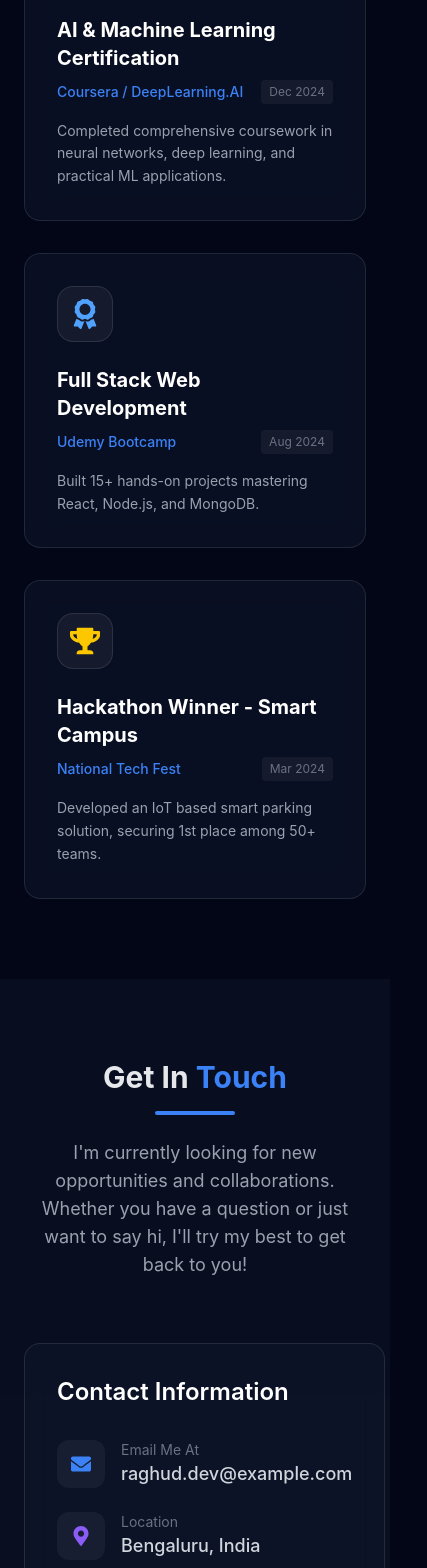
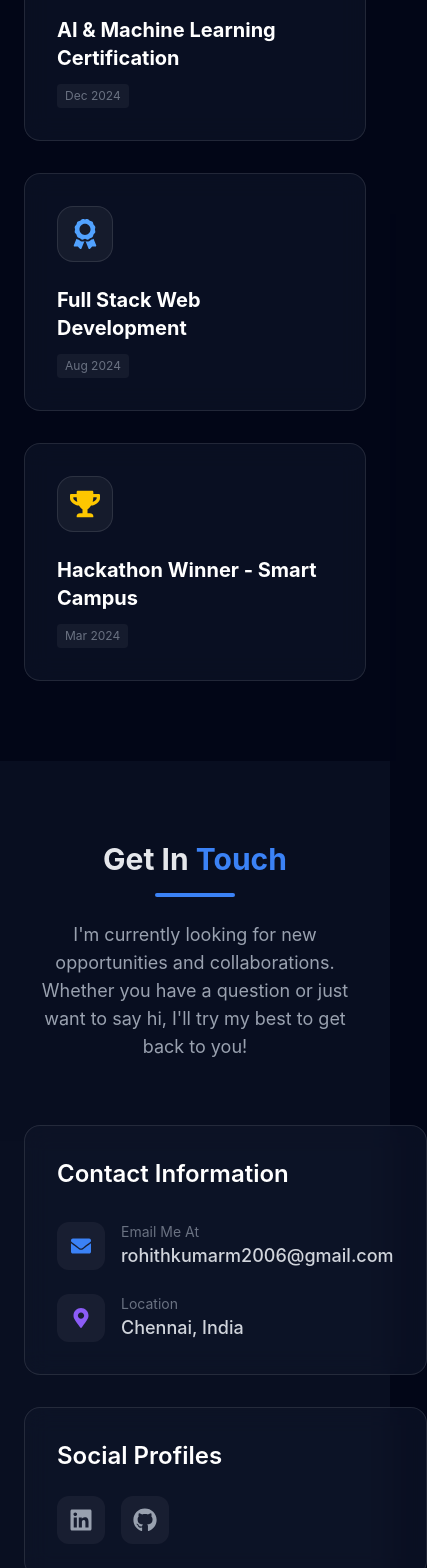
Before and after one commit to Rohithx-07/rohith-kumar-m-portfolio, a React (Vite) app: page / in a window 390 px wide. Shown: the part 6480-8048 px from the top of the page, 427 px wide, since content can reach past the window. Built offline with nearby package versions, Linux system fonts and the light colour scheme.

Commit message:
Add files via upload

```diff
--- a/src/sections/Certifications.jsx
+++ b/src/sections/Certifications.jsx
@@ -4,24 +4,18 @@ import { FaAward, FaTrophy, FaCertificate } from "react-icons/fa";
 const achievements = [
     {
         title: "AI & Machine Learning Certification",
-        issuer: "Coursera / DeepLearning.AI",
         date: "Dec 2024",
-        icon: <FaCertificate className="text-green-400 text-3xl" />,
-        description: "Completed comprehensive coursework in neural networks, deep learning, and practical ML applications.",
+        icon: <FaCertificate className="text-green-400 text-3xl" />
     },
     {
         title: "Full Stack Web Development",
-        issuer: "Udemy Bootcamp",
         date: "Aug 2024",
-        icon: <FaAward className="text-blue-400 text-3xl" />,
-        description: "Built 15+ hands-on projects mastering React, Node.js, and MongoDB.",
+        icon: <FaAward className="text-blue-400 text-3xl" />
     },
     {
         title: "Hackathon Winner - Smart Campus",
-        issuer: "National Tech Fest",
         date: "Mar 2024",
-        icon: <FaTrophy className="text-yellow-400 text-3xl" />,
-        description: "Developed an IoT based smart parking solution, securing 1st place among 50+ teams.",
+        icon: <FaTrophy className="text-yellow-400 text-3xl" />
     },
 ];
 
@@ -62,15 +56,10 @@ const Certifications = () => {
                                     {item.icon}
                                 </div>
 
-                                <h3 className="text-xl font-bold text-white mb-2">{item.title}</h3>
-                                <div className="flex items-center justify-between mb-4">
-                                    <span className="text-sm font-medium text-primary">{item.issuer}</span>
+                                <h3 className="text-xl font-bold text-white mb-3">{item.title}</h3>
+                                <div className="flex items-center">
                                     <span className="text-xs text-gray-500 bg-white/5 px-2 py-1 rounded">{item.date}</span>
                                 </div>
-
-                                <p className="text-gray-400 text-sm leading-relaxed">
-                                    {item.description}
-                                </p>
                             </div>
                         </motion.div>
                     ))}
--- a/src/sections/Contact.jsx
+++ b/src/sections/Contact.jsx
@@ -22,14 +22,14 @@ const Contact = () => {
                     </p>
                 </motion.div>
 
-                <div className="grid md:grid-cols-2 gap-12 items-start">
+                <div className="max-w-4xl mx-auto">
                     {/* Contact Info */}
                     <motion.div
-                        initial={{ opacity: 0, x: -50 }}
-                        whileInView={{ opacity: 1, x: 0 }}
+                        initial={{ opacity: 0, y: 30 }}
+                        whileInView={{ opacity: 1, y: 0 }}
                         viewport={{ once: true }}
                         transition={{ duration: 0.6, delay: 0.2 }}
-                        className="space-y-8"
+                        className="grid md:grid-cols-2 gap-8"
                     >
                         <div className="glass p-8 rounded-2xl flex flex-col gap-6">
                             <h3 className="text-2xl font-semibold text-white mb-2">Contact Information</h3>
@@ -40,8 +40,8 @@ const Contact = () => {
                                 </div>
                                 <div>
                                     <p className="text-sm text-gray-500">Email Me At</p>
-                                    <a href="mailto:raghud.dev@example.com" className="font-medium text-lg">
-                                        raghud.dev@example.com
+                                    <a href="mailto:rohithkumarm2006@gmail.com" className="font-medium text-lg">
+                                        rohithkumarm2006@gmail.com
                                     </a>
                                 </div>
                             </div>
@@ -52,16 +52,16 @@ const Contact = () => {
                                 </div>
                                 <div>
                                     <p className="text-sm text-gray-500">Location</p>
-                                    <p className="font-medium text-lg">Bengaluru, India</p>
+                                    <p className="font-medium text-lg">Chennai, India</p>
                                 </div>
                             </div>
                         </div>
 
-                        <div className="glass p-8 rounded-2xl">
+                        <div className="glass p-8 rounded-2xl h-full flex flex-col">
                             <h3 className="text-2xl font-semibold text-white mb-6">Social Profiles</h3>
                             <div className="flex gap-4">
                                 <a
-                                    href="https://linkedin.com"
+                                    href="https://www.linkedin.com/in/rohith-kumar-m-a043ab2a3/"
                                     target="_blank"
                                     rel="noopener noreferrer"
                                     className="w-12 h-12 bg-white/5 flex items-center justify-center rounded-xl text-gray-400 hover:text-blue-500 hover:bg-blue-500/10 hover:scale-110 transition-all text-2xl"
@@ -69,7 +69,7 @@ const Contact = () => {
                                     <FaLinkedin />
                                 </a>
                                 <a
-                                    href="https://github.com"
+                                    href="https://github.com/Rohithx-07/"
                                     target="_blank"
                                     rel="noopener noreferrer"
                                     className="w-12 h-12 bg-white/5 flex items-center justify-center rounded-xl text-gray-400 hover:text-white hover:bg-white/10 hover:scale-110 transition-all text-2xl"
@@ -79,51 +79,6 @@ const Contact = () => {
                             </div>
                         </div>
                     </motion.div>
-
-                    {/* Contact Form */}
-                    <motion.div
-                        initial={{ opacity: 0, x: 50 }}
-                        whileInView={{ opacity: 1, x: 0 }}
-                        viewport={{ once: true }}
-                        transition={{ duration: 0.6, delay: 0.4 }}
-                        className="glass p-8 rounded-2xl"
-                    >
-                        <form className="space-y-6" onSubmit={(e) => e.preventDefault()}>
-                            <div>
-                                <label className="block text-sm font-medium text-gray-400 mb-2">Your Name</label>
-                                <input
-                                    type="text"
-                                    placeholder="John Doe"
-                                    className="w-full bg-dark/50 border border-white/10 rounded-xl px-4 py-3 text-white focus:outline-none focus:border-primary transition-colors"
-                                />
-                            </div>
-
-                            <div>
-                                <label className="block text-sm font-medium text-gray-400 mb-2">Your Email</label>
-                                <input
-                                    type="email"
-                                    placeholder="john@example.com"
-                                    className="w-full bg-dark/50 border border-white/10 rounded-xl px-4 py-3 text-white focus:outline-none focus:border-primary transition-colors"
-                                />
-                            </div>
-
-                            <div>
-                                <label className="block text-sm font-medium text-gray-400 mb-2">Message</label>
-                                <textarea
-                                    rows="4"
-                                    placeholder="Hello Raghu, I'd like to talk about..."
-                                    className="w-full bg-dark/50 border border-white/10 rounded-xl px-4 py-3 text-white focus:outline-none focus:border-primary transition-colors resize-none"
-                                ></textarea>
-                            </div>
-
-                            <button
-                                type="submit"
-                                className="w-full py-4 bg-gradient-to-r from-primary to-accent hover:from-blue-600 hover:to-purple-600 text-white font-bold rounded-xl transition-all shadow-lg shadow-primary/30 hover:shadow-primary/50 text-lg group"
-                            >
-                                Send Message
-                            </button>
-                        </form>
-                    </motion.div>
                 </div>
             </div>
         </section>
```
